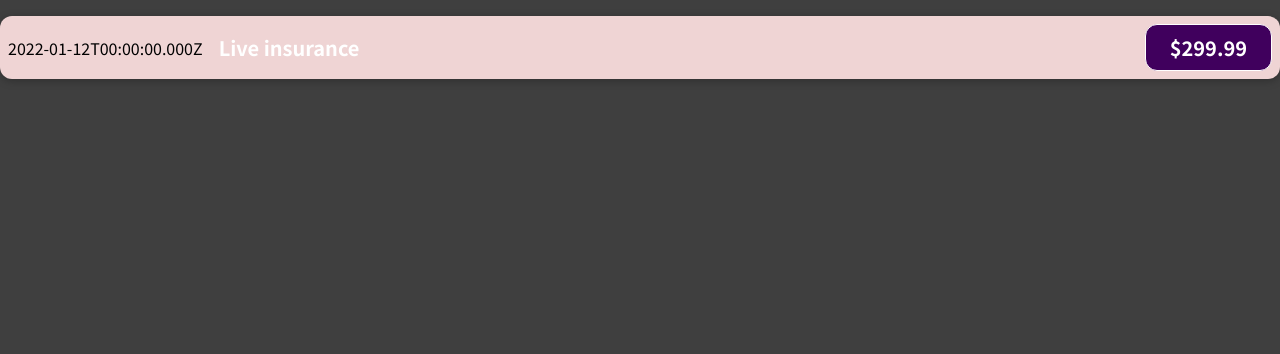
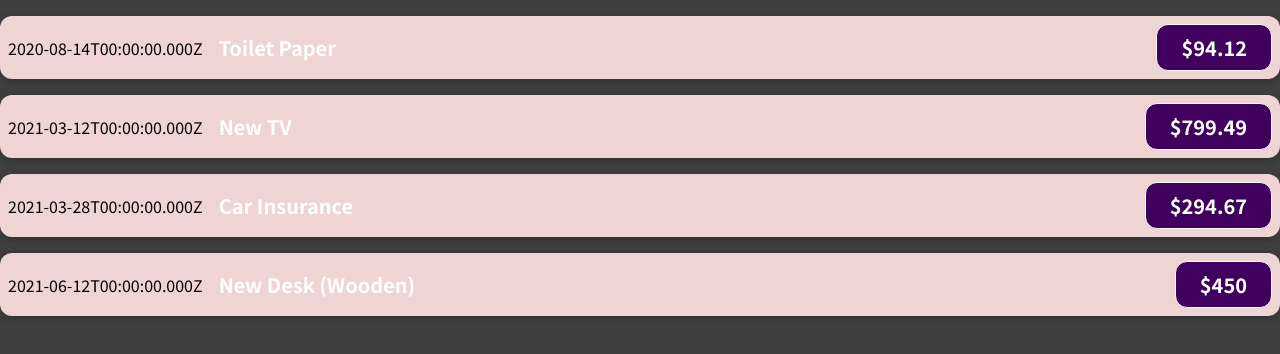
Before and after one commit to ammaralhaddad/Expenses, a React (Create React App) app: page / in a window 1280 px wide. Shown: the top 354 px of the page. Built offline with nearby package versions, Linux system fonts and the light colour scheme.

Commit message:
add props toi conecct the expenseItem to app.js

```diff
--- a/src/App.js
+++ b/src/App.js
@@ -3,9 +3,49 @@
 import ExpenseItem from "./components/ExpenseItem";
 
 function App() {
+  const expenses = [
+    {
+      id: "e1",
+      title: "Toilet Paper",
+      amount: 94.12,
+      date: new Date(2020, 7, 14),
+    },
+    { id: "e2", title: "New TV", amount: 799.49, date: new Date(2021, 2, 12) },
+    {
+      id: "e3",
+      title: "Car Insurance",
+      amount: 294.67,
+      date: new Date(2021, 2, 28),
+    },
+    {
+      id: "e4",
+      title: "New Desk (Wooden)",
+      amount: 450,
+      date: new Date(2021, 5, 12),
+    },
+  ];
   return (
     <div>
-      <ExpenseItem />
+      <ExpenseItem
+        title={expenses[0].title}
+        amount={expenses[0].amount}
+        date={expenses[0].date}
+      />
+      <ExpenseItem
+        title={expenses[1].title}
+        amount={expenses[1].amount}
+        date={expenses[1].date}
+      />
+      <ExpenseItem
+        title={expenses[2].title}
+        amount={expenses[2].amount}
+        date={expenses[2].date}
+      />
+      <ExpenseItem
+        title={expenses[3].title}
+        amount={expenses[3].amount}
+        date={expenses[3].date}
+      />
     </div>
   );
 }
--- a/src/components/ExpenseItem.js
+++ b/src/components/ExpenseItem.js
@@ -2,16 +2,16 @@
 
 import "./ExpenseItem.css";
 
-export default function ExpenseItem() {
-  const expenseTitle = "Live insurance";
-  const expenseDate = new Date(2021, 12, 12);
-  const expencePrice = 299.99;
+export default function ExpenseItem(props) {
+  // const expenseTitle = "Live insurance";
+  // const expenseDate = new Date(2021, 12, 12);
+  // const expencePrice = 299.99;
   return (
     <div className="expense-item">
-      <div>{expenseDate.toISOString()}</div>
+      <div>{props.date.toISOString()}</div>
       <div className="expense-item__description">
-        <h2>{expenseTitle}</h2>
-        <div className="expense-item__price">${expencePrice}</div>
+        <h2>{props.title}</h2>
+        <div className="expense-item__price">${props.amount}</div>
       </div>
     </div>
   );
```
Also changed, not shown: 1 other file (tests, documents, lock files or other folders).
